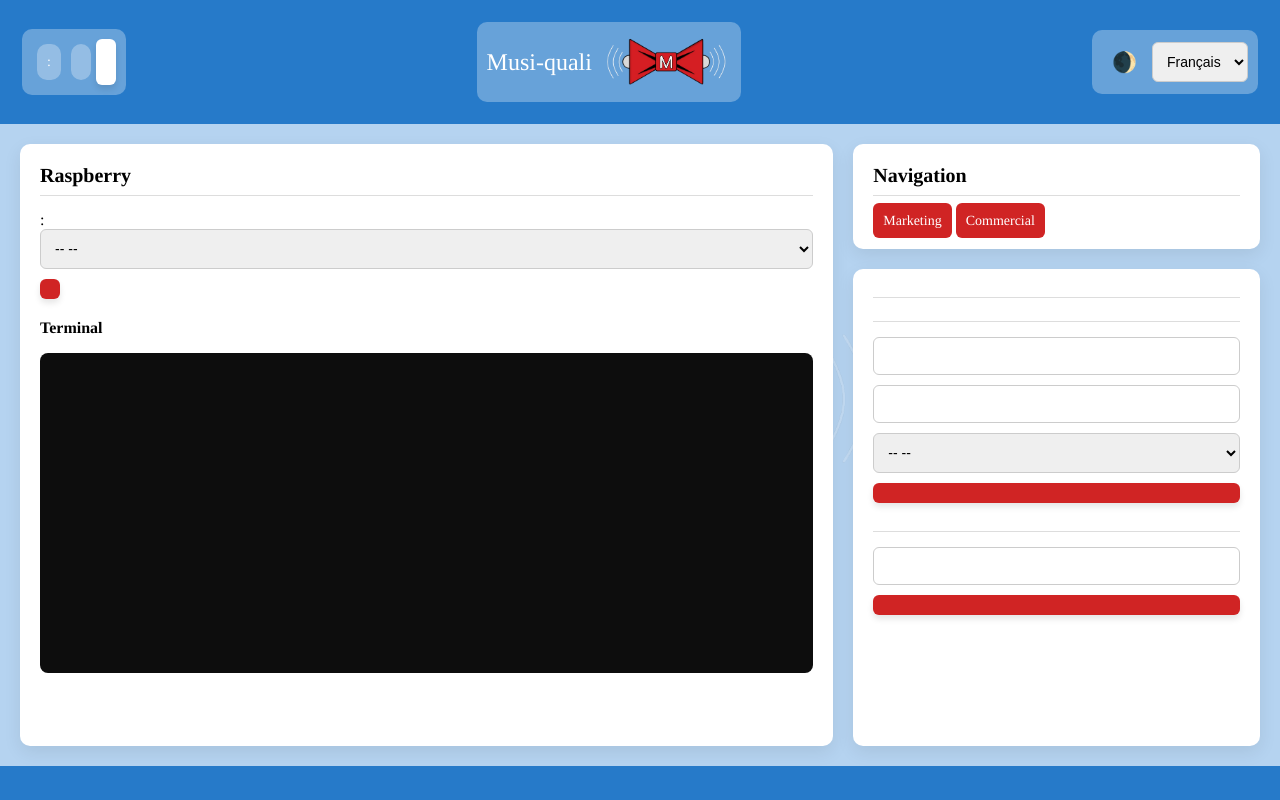
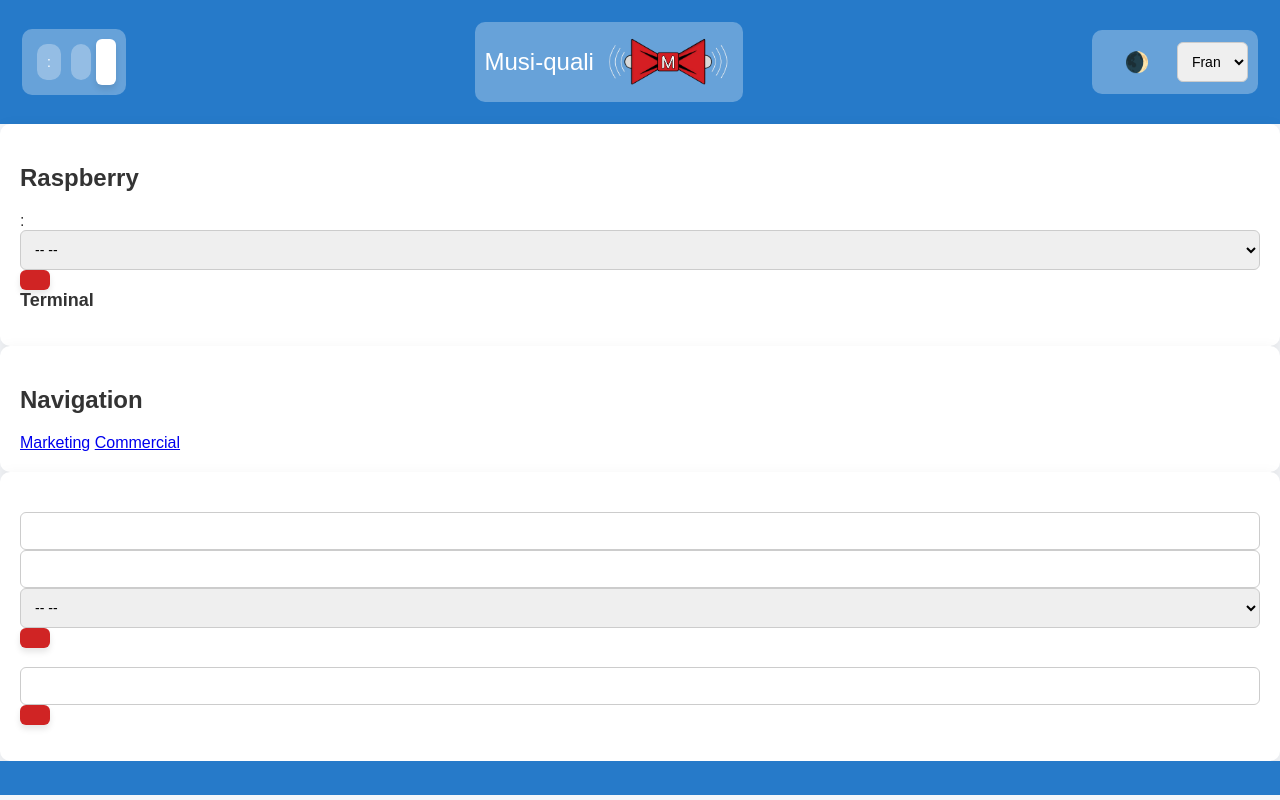
Before and after one commit to LazyToonG/S301, a Python web app: template MusiQuali/app/templates/admin.html in a window 1280 px wide. Run offline with Jinja, Linux system fonts and the light colour scheme; the template is opened without the code that fills it, so the values that code supplies are empty.

Commit message:
update admin.css

```diff
--- a/MusiQuali/app/static/admin.css
+++ b/MusiQuali/app/static/admin.css
@@ -1,93 +1,74 @@
-/* Message alert */
-.alert-box {
-    padding: 15px;
-    margin-bottom: 20px;
-    border: 1px solid transparent;
-    border-radius: 4px;
-    position: relative; /* Pour positionner la croix */
-    font-weight: bold;
-    text-align: center;
-    box-shadow: 0 2px 5px rgba(0,0,0,0.1);
-}
+/*
+   GLOBAL
+*/
 
-.alert-success {
-    color: #155724;
-    background-color: #d4edda;
-    border-color: #c3e6cb;
-}
-
-.alert-error {
-    color: #721c24;
-    background-color: #f8d7da;
-    border-color: #f5c6cb;
-}
-
-.close-btn {
-    position: absolute;
-    top: 10px;
-    right: 15px;
-    color: inherit;
-    cursor: pointer;
-    font-size: 20px;
-    line-height: 20px;
-}
-.close-btn:hover {
-    opacity: 0.7;
-}
-
-/* RESET MINIMAL */
 * {
     box-sizing: border-box;
 }
 
-/* LAYOUT PRINCIPAL */
-.main {
-    flex : 1;
-    width: 100%;
+body {
+    margin: 0;
+    font-family: Arial, sans-serif;
+    background-color: #f4f6f9;
+    color: #333;
+}
+
+/*
+   TITRES
+*/
+
+.section-title {
+    margin: 20px;
+    font-size: 28px;
+    font-weight: bold;
+}
+
+/*
+   LAYOUT PRINCIPAL
+*/
+
+.main-content {
     display: grid;
-    grid-template-columns: 2fr 1fr;
-    grid-template-rows: auto 1fr;
+    grid-template-columns: repeat(auto-fit, minmax(320px, 1fr));
     gap: 20px;
     padding: 20px;
-    /* height: calc(100vh - 60px); */
-
 }
 
-/* PANELS */
-.panel {
+/*
+   CARTES
+ */
+
+.card {
     background: #ffffff;
     border-radius: 10px;
     padding: 20px;
     box-shadow: 0 6px 18px rgba(0, 0, 0, 0.08);
 }
 
-
-/* GAUCHE = TOUTE LA HAUTEUR */
-.left-panel {
-    grid-row: 1 / 3;
+.card_1 {
+    display: flex;
+    flex-direction: column;
+    gap: 15px;
 }
 
-/* TITRES */
-h2 {
+.card h3 {
     margin-top: 0;
     margin-bottom: 15px;
-    font-size: 20px;
-    border-bottom: 1px solid #ddd;
-    padding-bottom: 8px;
+    font-size: 18px;
 }
 
-h3 {
-    margin-top: 20px;
-    font-size: 16px;
+/*
+   FORMULAIRES
+ */
+
+.form-inline {
+    display: flex;
+    gap: 10px;
 }
 
-/* FORMULAIRES */
-.user-form,
-.user-search-form {
-    display: flex;
-    flex-direction: column;
-    gap: 10px;
-    margin-bottom: 20px;
+form label {
+    font-size: 14px;
+    font-weight: bold;
 }
 
 input,
@@ -96,6 +77,7 @@ select {
     border-radius: 6px;
     border: 1px solid #ccc;
     font-size: 14px;
+    width: 100%;
 }
 
 input:focus,
@@ -104,79 +86,126 @@ select:focus {
     border-color: #2c6bed;
 }
 
-/* BOUTONS */
-button,
-.nav-btn {
-    padding: 10px;
+/*
+   BOUTONS
+
+ */
+button {
+    padding: 10px 15px;
     border-radius: 6px;
     border: none;
     background: #d02424;
     color: white;
     font-size: 14px;
     cursor: pointer;
+}
+
+button:hover {
+    background: #a81c1c;
+}
+
+.btn-primary {
+    background-color: #2c6bed;
+}
+
+.btn-primary:hover {
+    background-color: #1f4ecb;
+}
+
+.btn-secondary {
+    background-color: #555;
+}
+
+.btn-secondary:hover {
+    background-color: #333;
+}
+
+/* =========================
+   PLAYLIST MUSIQUES
+========================= */
+
+ul {
+    list-style: none;
+    padding-left: 0;
+}
+
+ul li {
+    padding: 8px 10px;
+    border-bottom: 1px solid #eee;
+    font-size: 14px;
+}
+
+/* =========================
+   UPLOAD ZONE
+========================= */
+
+.upload-zone {
+    border: 2px dashed #bbb;
+    border-radius: 10px;
+    padding: 30px;
     text-align: center;
+    cursor: pointer;
+    transition: background-color 0.2s, border-color 0.2s;
+}
+
+.upload-zone p {
+    margin: 0;
+    font-size: 14px;
+    color: #666;
+}
+
+.upload-zone.dragover {
+    background-color: #eef3ff;
+    border-color: #2c6bed;
+}
+
+.upload-zone.disabled {
+    opacity: 0.5;
+    cursor: not-allowed;
+}
+
+/* =========================
+   BOUTONS UPLOAD
+========================= */
+
+.boutons {
+    display: flex;
+    gap: 10px;
+    align-items: center;
+}
+
+.boutons a {
+    color: white;
     text-decoration: none;
 }
 
-button:hover,
-.nav-btn:hover {
-    background: #a81c1c;
+/* =========================
+   ALERTES
+========================= */
+
+.alert-box {
+    padding: 15px;
+    margin: 20px;
+    border-radius: 6px;
+    font-weight: bold;
+    text-align: center;
+    position: relative;
 }
 
-/* NAVIGATION */
-.top-right-panel .nav-btn {
-    margin-bottom: 10px;
+.alert-success {
+    background-color: #d4edda;
+    color: #155724;
 }
 
-/* TERMINAL */
-.terminal {
-    margin-top: 20px;
+.alert-error {
+    background-color: #f8d7da;
+    color: #721c24;
 }
 
-.terminal-screen {
-    height: 320px;
-    background: #0d0d0d;
-    color: #00ff88;
-    font-family: monospace;
-    padding: 12px;
-    border-radius: 8px;
-    overflow-y: auto;
-    font-size: 13px;
+.close-btn {
+    position: absolute;
+    top: 8px;
+    right: 12px;
+    cursor: pointer;
+    font-size: 18px;
 }
-
-/* UTILISATEURS */
-.users {
-    display: flex;
-    flex-direction: row;
-    gap: 20px;
-}
-.users-info {
-    display: flex;
-    flex-direction: column;
-    gap: 5px;
-    text-align: left;
-}
-.user-action {
-    display: flex;
-    flex-direction: row;
-    gap: 10px;
-}
-.user-action button{
-    margin-top: 5px;
-    padding: 5px 10px;
-}
-.user-action-confirm {
-    display: none;
-    flex-direction: row;
-    gap: 5px;
-}
-
-.user-action-confirm button:hover{
-    background-color: #ccc;
-}
-
-/* SELECT RASPBERRY */
-#raspberry-select {
-    width: 100%;
-    margin-bottom: 10px;
-}
```
Also changed, not shown: 1 other file.
